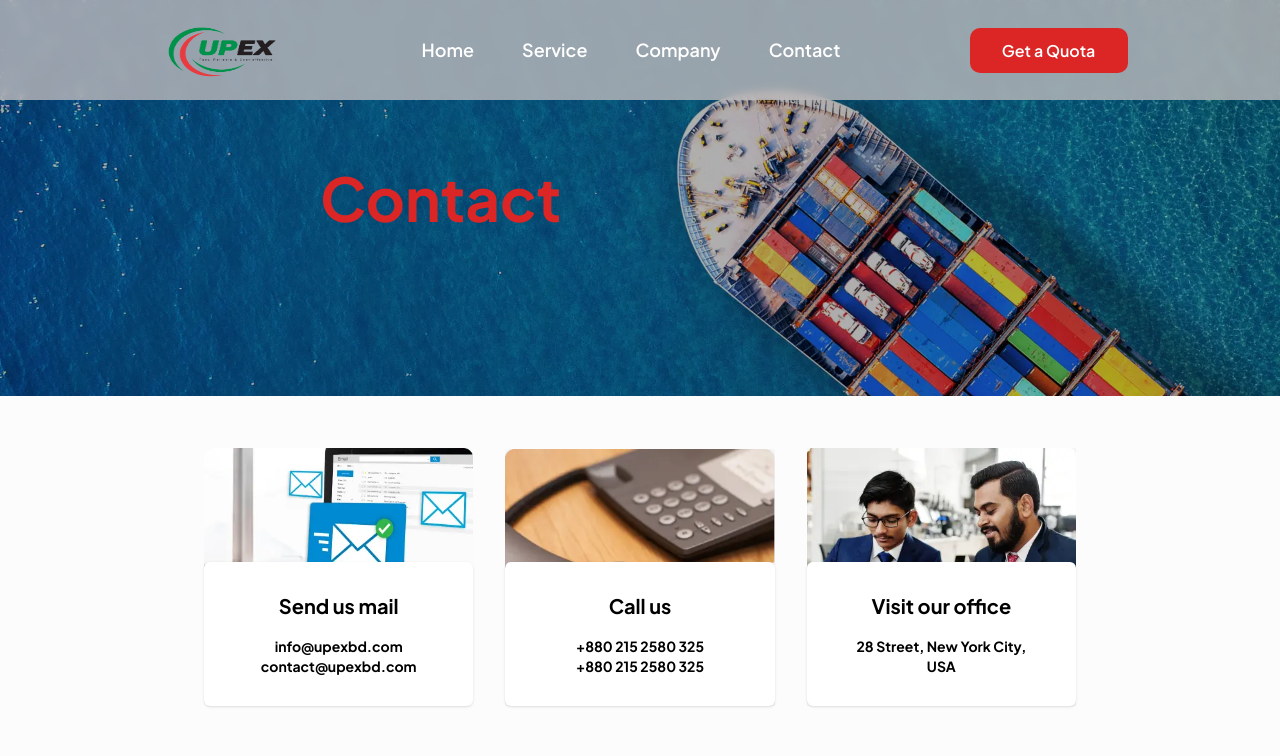
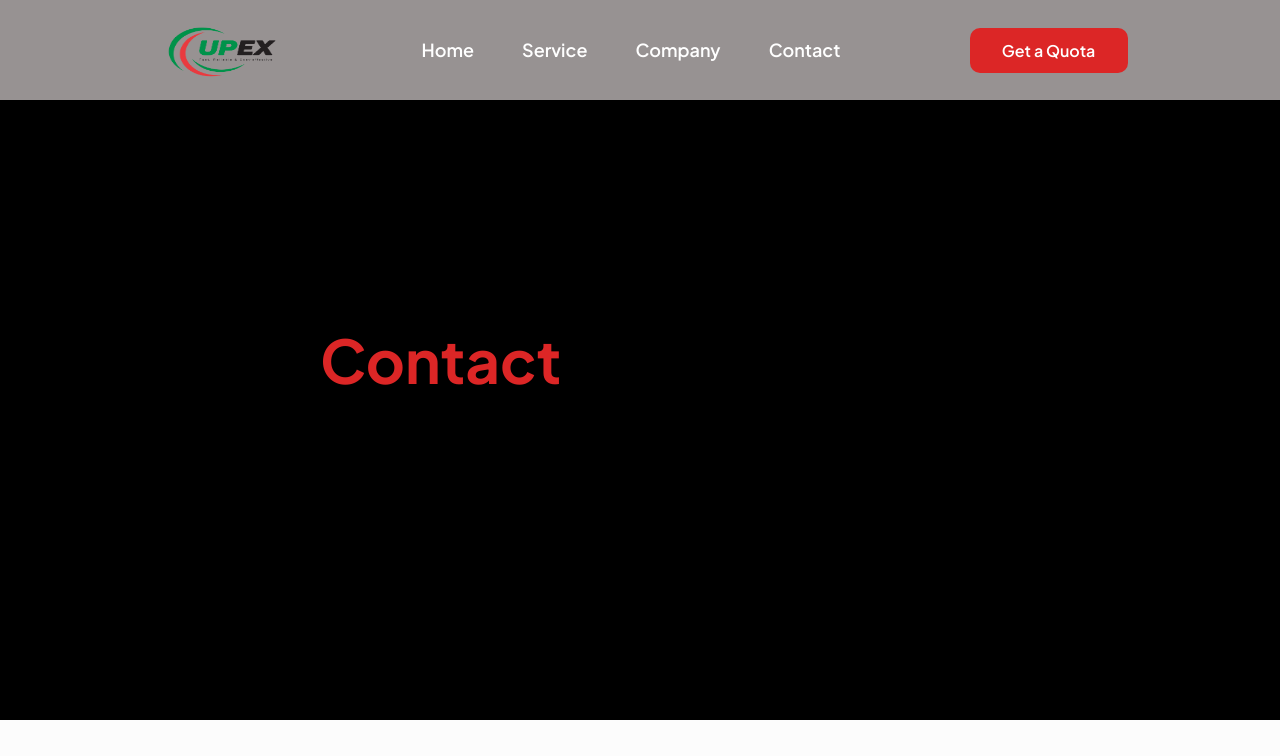
Before and after one commit to fzsf163/delivery-site, a React (Vite) app: page /contact in a window 1280 px wide. Shown: the top 756 px of the page. Built offline with nearby package versions, Linux system fonts and the light colour scheme.

Commit message:
height changed, bg-black , h-45rem

```diff
--- a/src/components/contact/contactHero.tsx
+++ b/src/components/contact/contactHero.tsx
@@ -2,14 +2,14 @@ import img from "../../assets/contact/aerial-view-container-cargo-ship-sea 2.web
 
 function ContactHero() {
   return (
-    <div className="grid h-[20rem] w-full sm:h-full">
-      <img
-        src={img}
-        alt=""
-        className="col-span-full col-start-1 row-start-1 h-full w-full"
-      />
-      <div className="flex h-full w-full items-center justify-center bg-black/30 lg:justify-start lg:pl-[20rem] col-span-full col-start-1 row-start-1">
-        <p className="plus-jakarta-sans-700 w-fit text-4xl sm:text-6xl text-red-600">
+    <div className="w-full sm:h-full">
+      {/*<img*/}
+      {/*  src={img}*/}
+      {/*  alt=""*/}
+      {/*  className="col-span-full col-start-1 row-start-1 h-full w-full"*/}
+      {/*/>*/}
+      <div className="flex w-full items-center justify-center bg-black h-[20rem] sm:h-[45rem] lg:justify-start lg:pl-[20rem]">
+        <p className="plus-jakarta-sans-700 w-fit text-4xl text-red-600 sm:text-6xl">
           Contact
         </p>
       </div>
```
